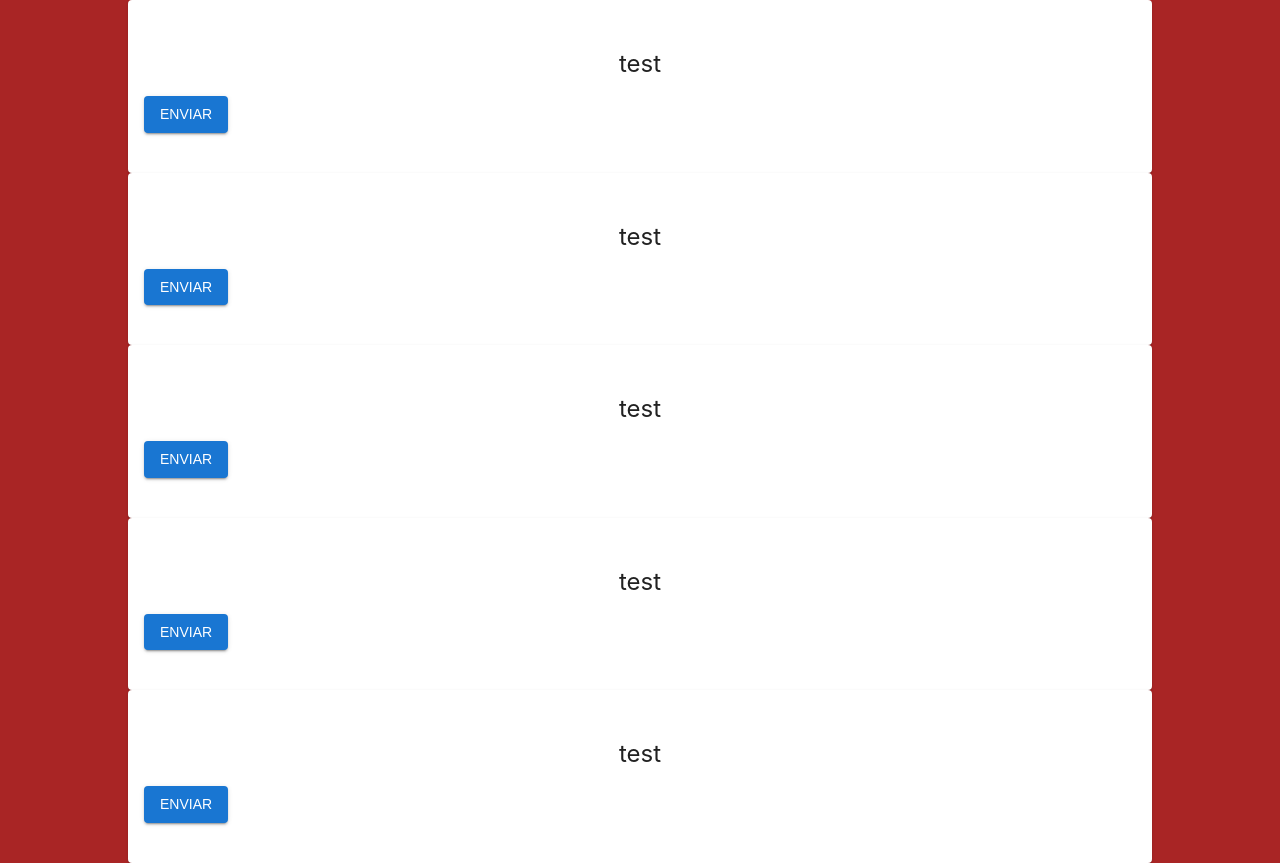
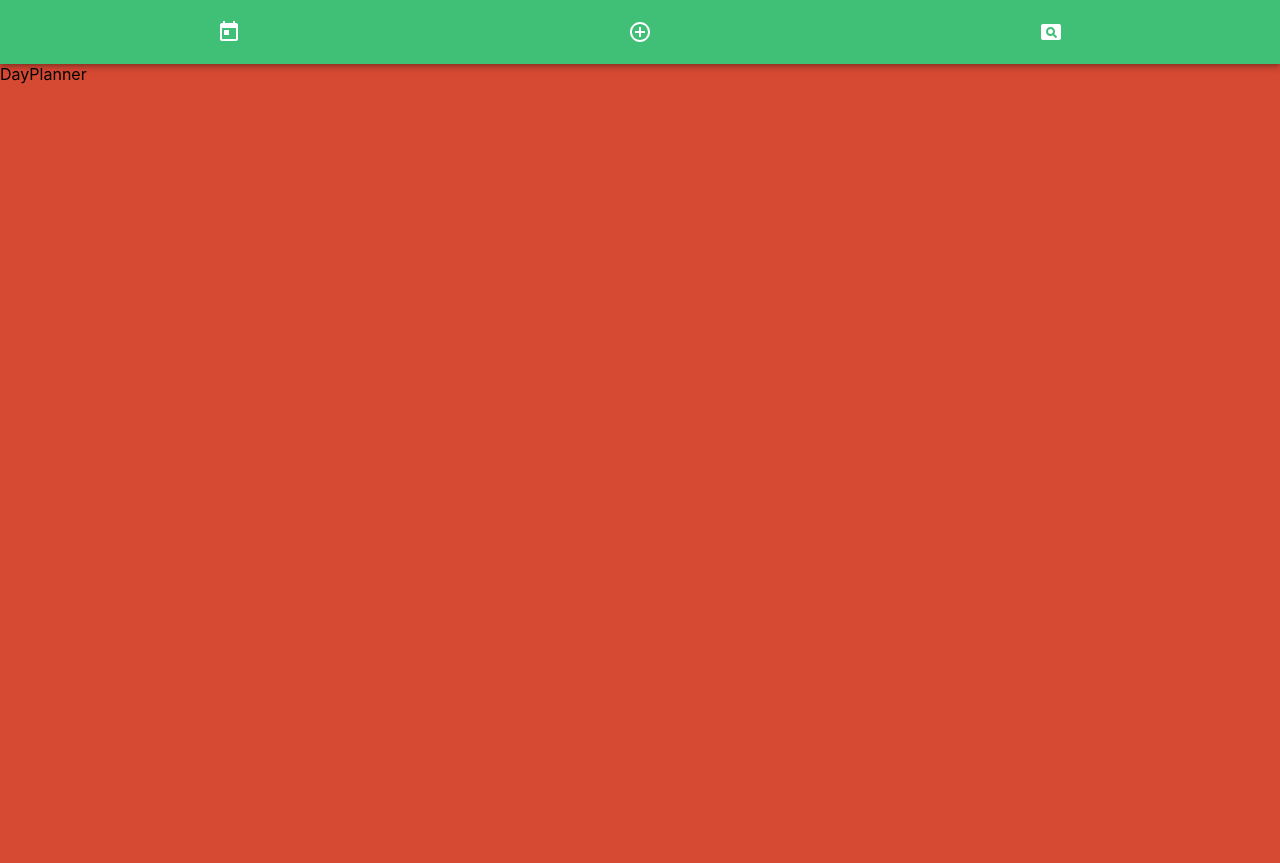
Before and after one commit to jmarcoz1/plan-planner, a React (Create React App) app: page / in a window 1280 px wide. After the commit the page ends 800 px from the top, so only its background shows below. Built offline with nearby package versions, Linux system fonts and the light colour scheme.

Commit message:
router working

```diff
--- a/package.json
+++ b/package.json
@@ -12,6 +12,7 @@
     "@testing-library/user-event": "^13.5.0",
     "react": "^18.2.0",
     "react-dom": "^18.2.0",
+    "react-router-dom": "^6.21.1",
     "react-scripts": "5.0.1",
     "web-vitals": "^2.1.4"
   },
--- a/src/App.css
+++ b/src/App.css
@@ -1,3 +1,3 @@
 body {
-  background-color: #A92525
+  background-color: #D64933
 }
--- a/src/App.js
+++ b/src/App.js
@@ -1,10 +1,23 @@
-import logo from './logo.svg';
 import './App.css';
+// react components
+import { BrowserRouter as Router, Route, Routes } from 'react-router-dom';
+// my components
 import Plans from './components/Plans';
+import DayPlanner from './pages/DayPlanner';
+import AddPlans from './pages/AddPlans';
+import ViewPlans from './pages/ViewPlans';
+import ButtonAppBar from './navigation/ButtonAppBar';
 
-function App() {
+const App = () => {
   return (
-    <Plans/>
+    <Router>
+      <ButtonAppBar />
+      <Routes>
+        <Route path="/" element={<DayPlanner/>} />
+        <Route path="/add-plan" element={<AddPlans/>} />
+        <Route path="/view-plans" element={<ViewPlans/>} />
+      </Routes>
+    </Router>
   );
 }
 
--- /dev/null
+++ b/src/navigation/ButtonAppBar.js
@@ -0,0 +1,35 @@
+import React from 'react';
+import { Link } from 'react-router-dom'; // remove BrowserRouter
+import AppBar from '@mui/material/AppBar';
+import Toolbar from '@mui/material/Toolbar';
+import Button from '@mui/material/Button';
+import { IconButton } from '@mui/material';
+// icons
+import AddCircleOutlineIcon from '@mui/icons-material/AddCircleOutline';
+import PageviewIcon from '@mui/icons-material/Pageview';
+import TodayIcon from '@mui/icons-material/Today';
+
+
+const ButtonAppBar = () => {
+  return (
+    <AppBar position="static" sx={{ bgcolor: '#40bf77' }}>
+      <Toolbar sx={{ justifyContent: 'space-around', alignItems: 'center' }}>
+
+        <IconButton color="inherit" component={Link} to="/">
+          <TodayIcon />
+        </IconButton>
+
+        <IconButton color="inherit" component={Link} to="/add-plan">
+          <AddCircleOutlineIcon />
+        </IconButton>
+
+        <IconButton color="inherit" component={Link} to="/view-plans">
+          <PageviewIcon />
+        </IconButton>
+
+      </Toolbar>
+    </AppBar>
+  );
+}
+
+export default ButtonAppBar
--- /dev/null
+++ b/src/pages/AddPlans.js
@@ -0,0 +1,10 @@
+import React from 'react'
+
+const AddPlans = () => {
+  console.log('add plans')
+  return (
+    <div>AddPlans</div>
+  )
+}
+
+export default AddPlans
--- /dev/null
+++ b/src/pages/DayPlanner.js
@@ -0,0 +1,10 @@
+import React from 'react'
+
+const DayPlanner = () => {
+  console.log('day planner')
+  return (
+    <div>DayPlanner</div>
+  )
+}
+
+export default DayPlanner
--- /dev/null
+++ b/src/pages/ViewPlans.js
@@ -0,0 +1,11 @@
+import React from 'react'
+import Plans from '../components/Plans'
+
+const ViewPlans = () => {
+  console.log('view plans')
+  return (
+    <Plans />
+  )
+}
+
+export default ViewPlans
```
Also changed, not shown: src/logo.svg (deleted), 1 other file (tests, documents, lock files or other folders).
